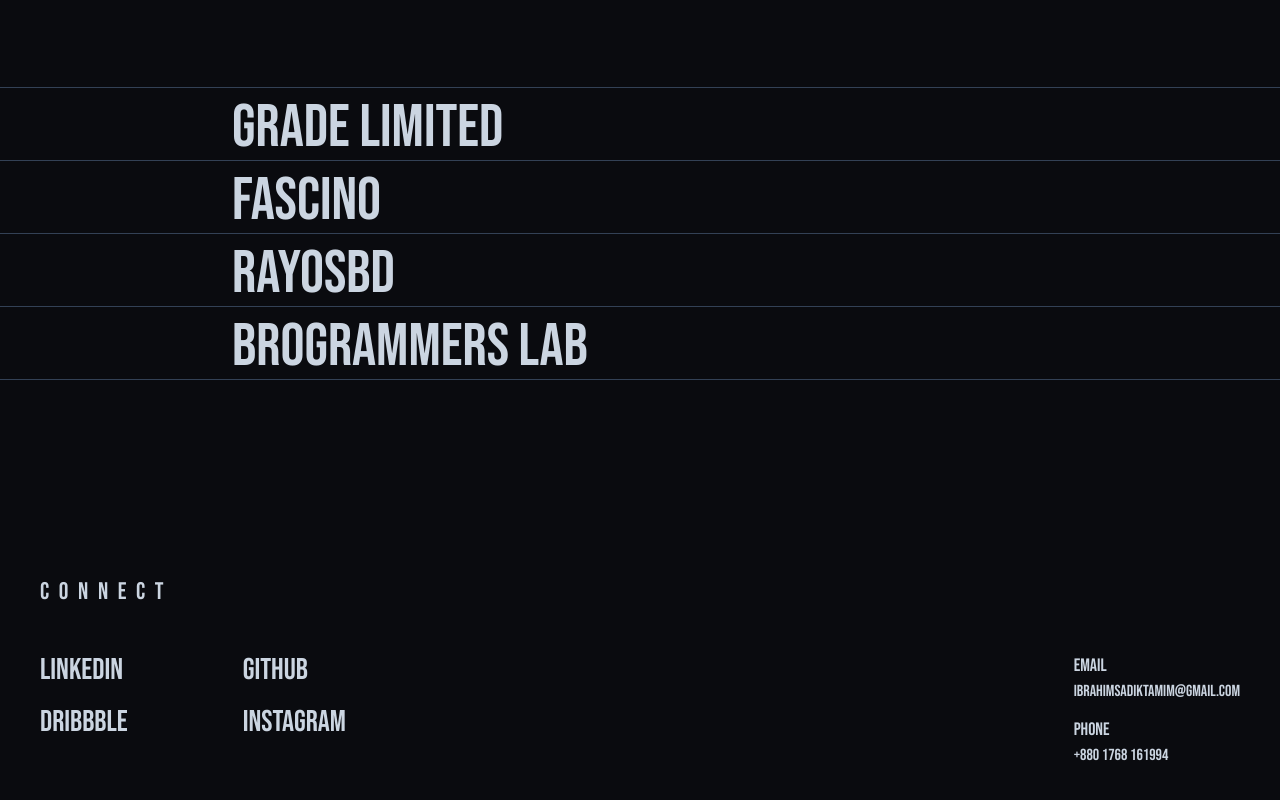
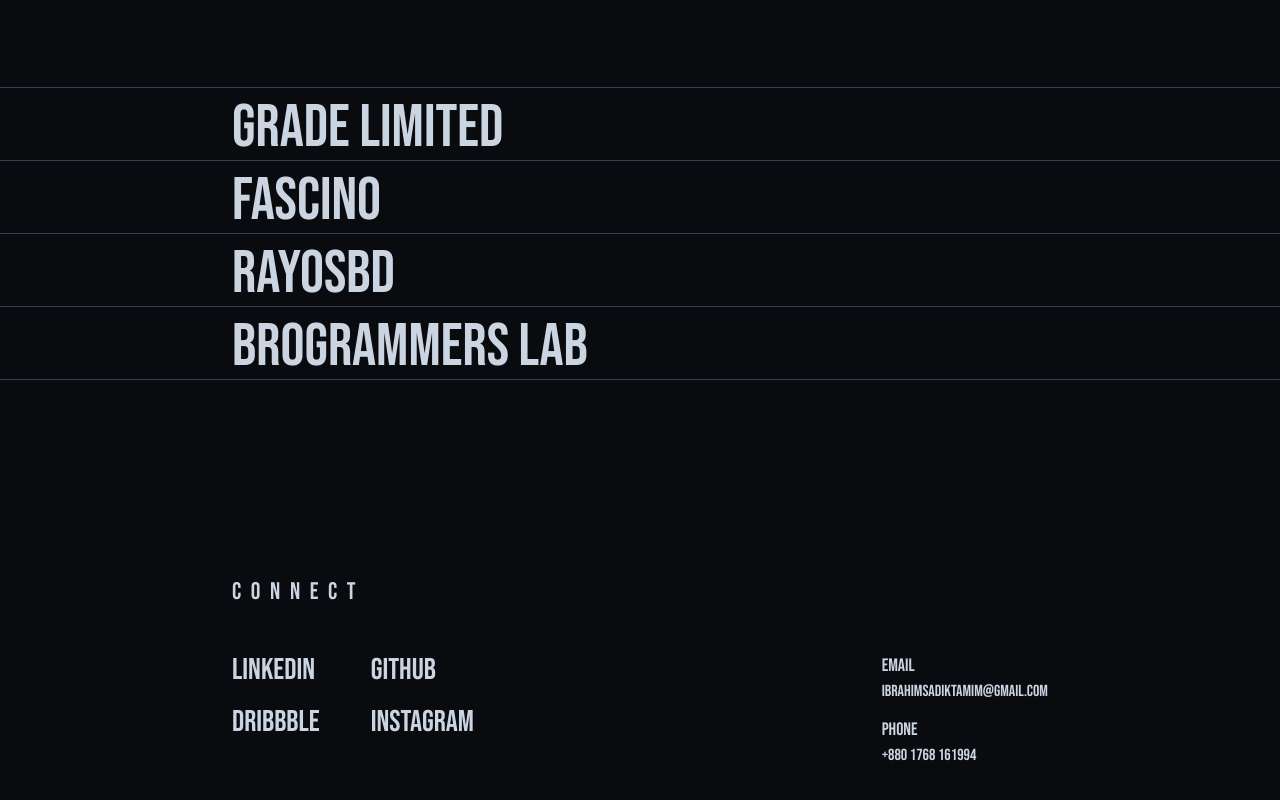
Before and after one commit to tam11a/v2.tam11a.dev, a Next.js app: page / in a window 1280 px wide. Shown: the part 4449-5249 px from the top of the page. Built offline with nearby package versions, Linux system fonts and the light colour scheme.

Commit message:
updated: footer max-w

```diff
--- a/src/app/(website)/footer.tsx
+++ b/src/app/(website)/footer.tsx
@@ -2,7 +2,7 @@
 
 export default function Footer() {
 	return (
-		<footer className="flex flex-col items-center justify-between max-w-7xl mx-auto px-10 py-9 pb-44">
+		<footer className="flex flex-col items-center justify-between max-w-4xl mx-auto px-10 py-9 pb-44">
 			<h3 className="text-2xl tracking-[0.6rem] w-full mb-11">Connect</h3>
 			<div className="grid grid-cols-6 gap-4 w-full mx-auto">
 				<div className=" flex flex-col col-span-6 md:col-span-1 text-3xl gap-4">
```
